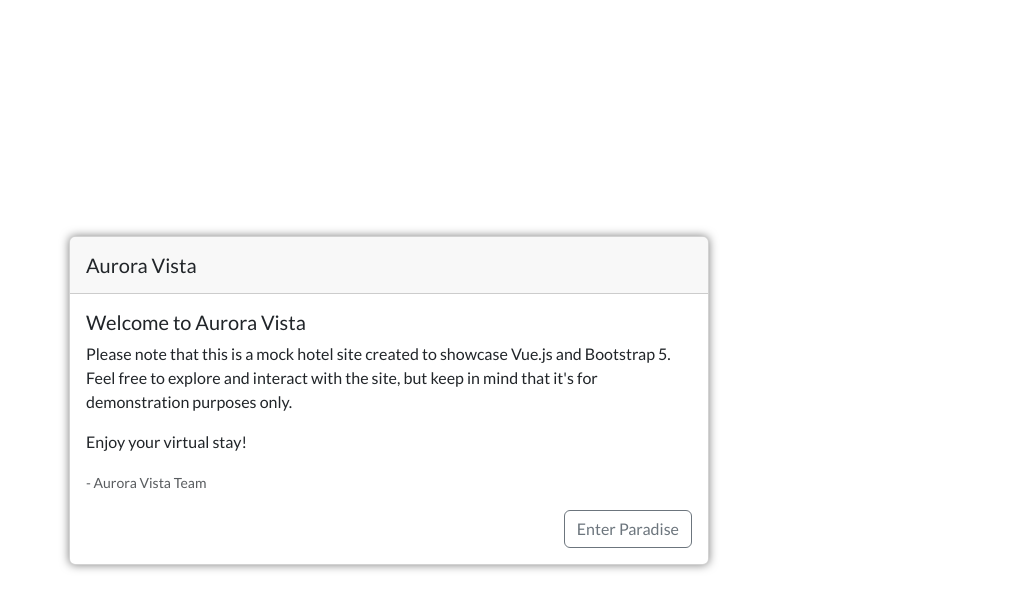
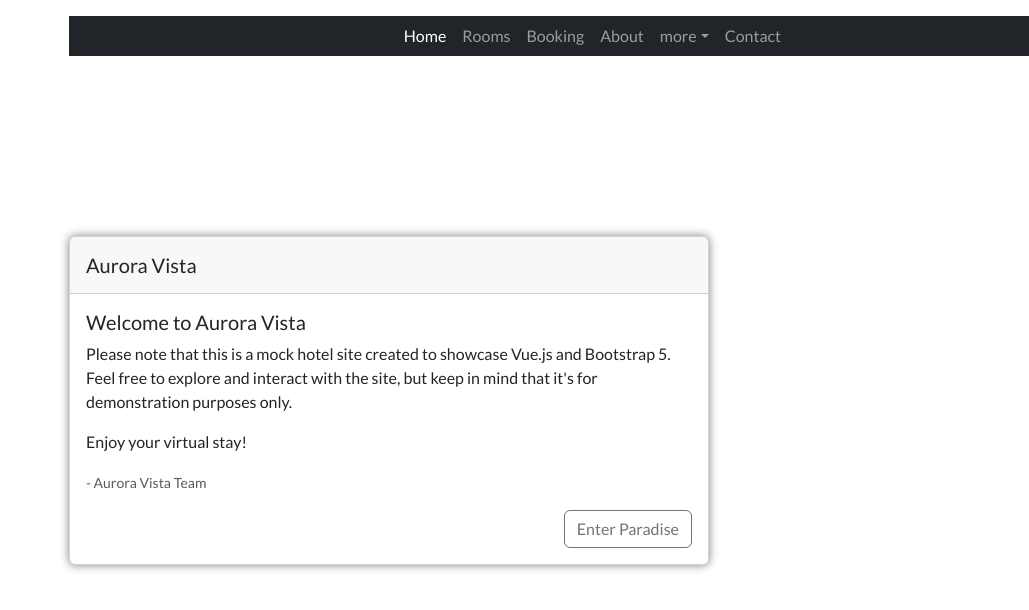
Before and after one commit to CryFecteau/aurora-vista, a Vue app: page / in a window 1280 px wide. Shown: the top 610 px of the page, without its empty margins (251-1280 px from the left). Built offline with nearby package versions, Linux system fonts and the light colour scheme.

Commit message:
Styled header component

```diff
--- a/src/App.vue
+++ b/src/App.vue
@@ -3,9 +3,9 @@
     <LoaderComponent />
     <HeaderComponent />
     <CarouselComponent />
+    <RoomsComponent />
     <BookingComponent />
     <AboutComponent />
-    <RoomsComponent />
     <VideoComponent />
     <ServicesComponent />
     <ReviewsComponent />
@@ -19,9 +19,9 @@
 import LoaderComponent from "./components/loader-component.vue";
 import HeaderComponent from "./components/header-component.vue";
 import CarouselComponent from "./components/carousel-component.vue";
+import RoomsComponent from "./components/rooms-component.vue";
 import BookingComponent from "./components/booking-component.vue";
 import AboutComponent from "./components/about-component.vue";
-import RoomsComponent from "./components/rooms-component.vue";
 import VideoComponent from "./components/video-component.vue";
 import ServicesComponent from "./components/services-component.vue";
 import ReviewsComponent from "./components/reviews-component.vue";
@@ -35,9 +35,9 @@
     LoaderComponent,
     HeaderComponent,
     CarouselComponent,
+    RoomsComponent,
     BookingComponent,
     AboutComponent,
-    RoomsComponent,
     VideoComponent,
     ServicesComponent,
     ReviewsComponent,
--- a/src/components/header-component.vue
+++ b/src/components/header-component.vue
@@ -1,5 +1,55 @@
 <template>
-  <div>header component</div>
+  <div class="container-fluid bg-dark px-0 p-3">
+    <div class="row gx-0">
+      <div class="col-lg-3 bg-dark d-none d-lg-block">
+        <a
+          href="index.html"
+          class="navbar-brand w-100 h-100 m-0 p-0 d-flex align-items-center justify-content-center"
+        >
+          <h1 class="m-0 text-info">Aurora Vista</h1>
+        </a>
+      </div>
+      <div class="col-lg-9">
+        <nav class="navbar navbar-expand-lg bg-dark navbar-dark p-1 p-lg-0">
+          <a href="index.html" class="navbar-brand d-block d-lg-none">
+            <h1 class="m-0 text-info">Aurora Vista</h1>
+          </a>
+          <button
+            type="button"
+            class="navbar-toggler m-2 border-info"
+            data-bs-toggle="collapse"
+            data-bs-target="#navbarCollapse"
+          >
+            <span class="navbar-toggler-icon"></span>
+          </button>
+          <div
+            class="collapse navbar-collapse justify-content-between"
+            id="navbarCollapse"
+          >
+            <div
+              class="navbar-nav ml-auto py-0 text-center text-lg-right d-lg-flex justify-content-end col-lg-9"
+            >
+              <a href="index.html" class="nav-item nav-link active">Home</a>
+              <a href="room.html" class="nav-item nav-link">Rooms</a>
+              <a href="about.html" class="nav-item nav-link">Booking</a>
+              <a href="service.html" class="nav-item nav-link">About</a>
+              <div class="nav-item dropdown">
+                <a href="#" class="nav-link dropdown-toggle" data-bs-toggle="dropdown"
+                  >more</a
+                >
+                <div class="dropdown-menu rounded-0 m-0">
+                  <a href="booking.html" class="dropdown-item">Services</a>
+                  <a href="team.html" class="dropdown-item">Reviews</a>
+                  <a href="testimonial.html" class="dropdown-item">Newsletter</a>
+                </div>
+              </div>
+              <a href="contact.html" class="nav-item nav-link">Contact</a>
+            </div>
+          </div>
+        </nav>
+      </div>
+    </div>
+  </div>
 </template>
 
 <script>
```
